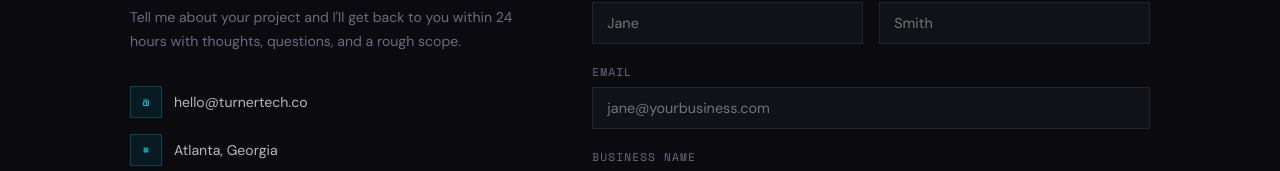
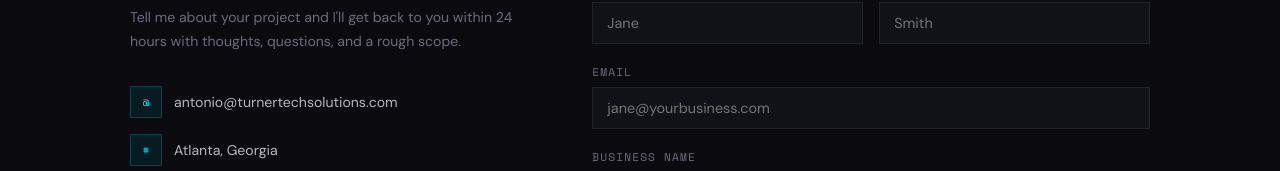
Before and after one commit to antuonettte/antuonettte.github.io, a React (Create React App) app: page / in a window 1280 px wide. Both pictures are taken after a click on the button "GET A QUOTE". Shown: the part 347-518 px from the top of the page. Built offline with nearby package versions, Linux system fonts and the light colour scheme.

Commit message:
Changed email in contact form.

```diff
--- a/src/pages/Contact.jsx
+++ b/src/pages/Contact.jsx
@@ -35,7 +35,7 @@ export default function Contact() {
 
             <div className={styles.detail}>
               <div className={styles.detailIcon}>@</div>
-              <span>hello@turnertech.co</span>
+              <span>antonio@turnertechsolutions.com</span>
             </div>
             <div className={styles.detail}>
               <div className={styles.detailIcon}>#</div>
```
